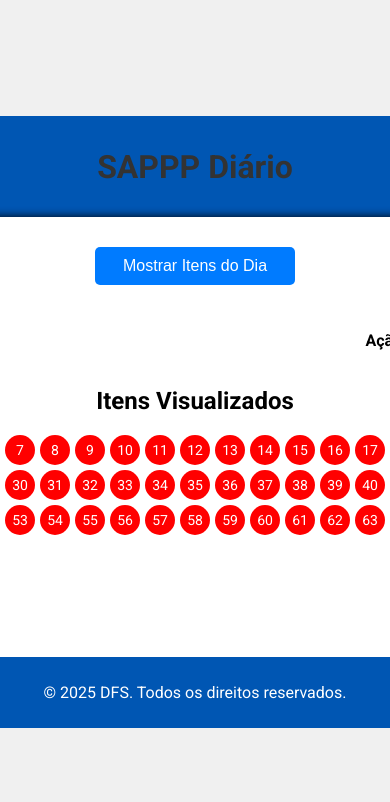
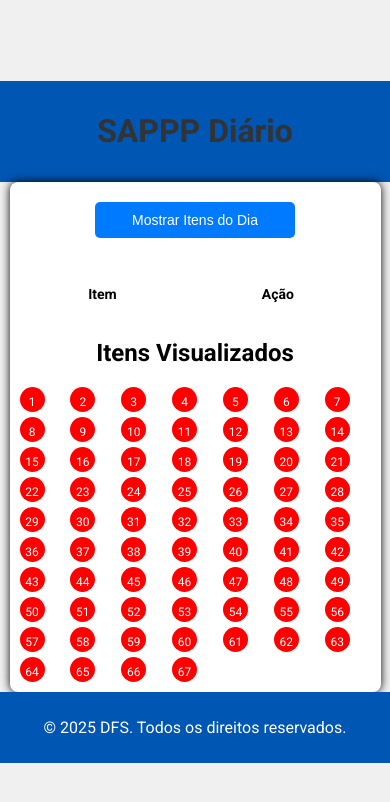
Before and after one commit to Dougas85/SAPPP_APP, a Flask app: page / in a window 390 px wide; the page is wider, and only the part inside the window is pictured. Shown: the top 802 px of that part. Run offline with Flask 3, Linux system fonts and the light colour scheme; lists and menus that the app fills with data are empty.

Commit message:
Update styles.css

```diff
--- a/static/styles.css
+++ b/static/styles.css
@@ -25,7 +25,7 @@ header, footer {
     text-align: center;
     min-width: 300px;
     max-width: 1200px;
-    height: 400px;
+    height: auto; /* Alterado de 400px para 'auto' para permitir flexibilidade */
     overflow: auto;
 }
 
@@ -42,7 +42,8 @@ button {
     cursor: pointer;
     font-size: 16px;
     margin: 10px;
-    width: 200px;
+    width: 100%; /* Alterado para 100% para ocupar toda a largura do contêiner */
+    max-width: 200px; /* Para evitar que o botão fique muito grande em telas grandes */
     transition: transform 0.3s, background-color 0.3s;
 }
 
@@ -76,7 +77,7 @@ tr:hover {
 
 #calendar {
     display: grid;
-    grid-template-columns: repeat(23, 1fr); /* 67 itens divididos em 3 linhas ≈ 23 por linha */
+    grid-template-columns: repeat(23, 1fr); /* Ajuste para 23 colunas */
     gap: 5px;
     width: 100%;
     max-width: 800px;
@@ -99,7 +100,6 @@ tr:hover {
     font-weight: bold;
 }
 
-
 /* Estilização do modal */
 dialog {
     width: 50%;
@@ -114,6 +114,38 @@ dialog::backdrop {
     background-color: rgba(0, 0, 0, 0.5);
 }
 
+/* Responsividade para dispositivos móveis */
+@media (max-width: 768px) {
+    .container {
+        width: 90%; /* Reduz a largura da container */
+        padding: 10px; /* Menos padding em telas menores */
+    }
+
+    button {
+        width: 100%; /* Garante que o botão ocupe toda a largura da tela */
+        font-size: 14px; /* Reduz o tamanho da fonte do botão */
+    }
+
+    table {
+        font-size: 14px; /* Reduz o tamanho da fonte da tabela */
+    }
+
+    dialog {
+        width: 90%; /* Reduz o modal para 90% da tela */
+    }
+
+    #calendar {
+        grid-template-columns: repeat(7, 1fr); /* Ajusta o calendário para 7 colunas */
+    }
+
+    #calendar div {
+        width: 25px;
+        height: 25px;
+        font-size: 12px;
+    }
+}
+
+/* Tooltip */
 .tooltip-box {
     position: absolute;
     background-color: rgba(0, 0, 0, 0.8);
```
